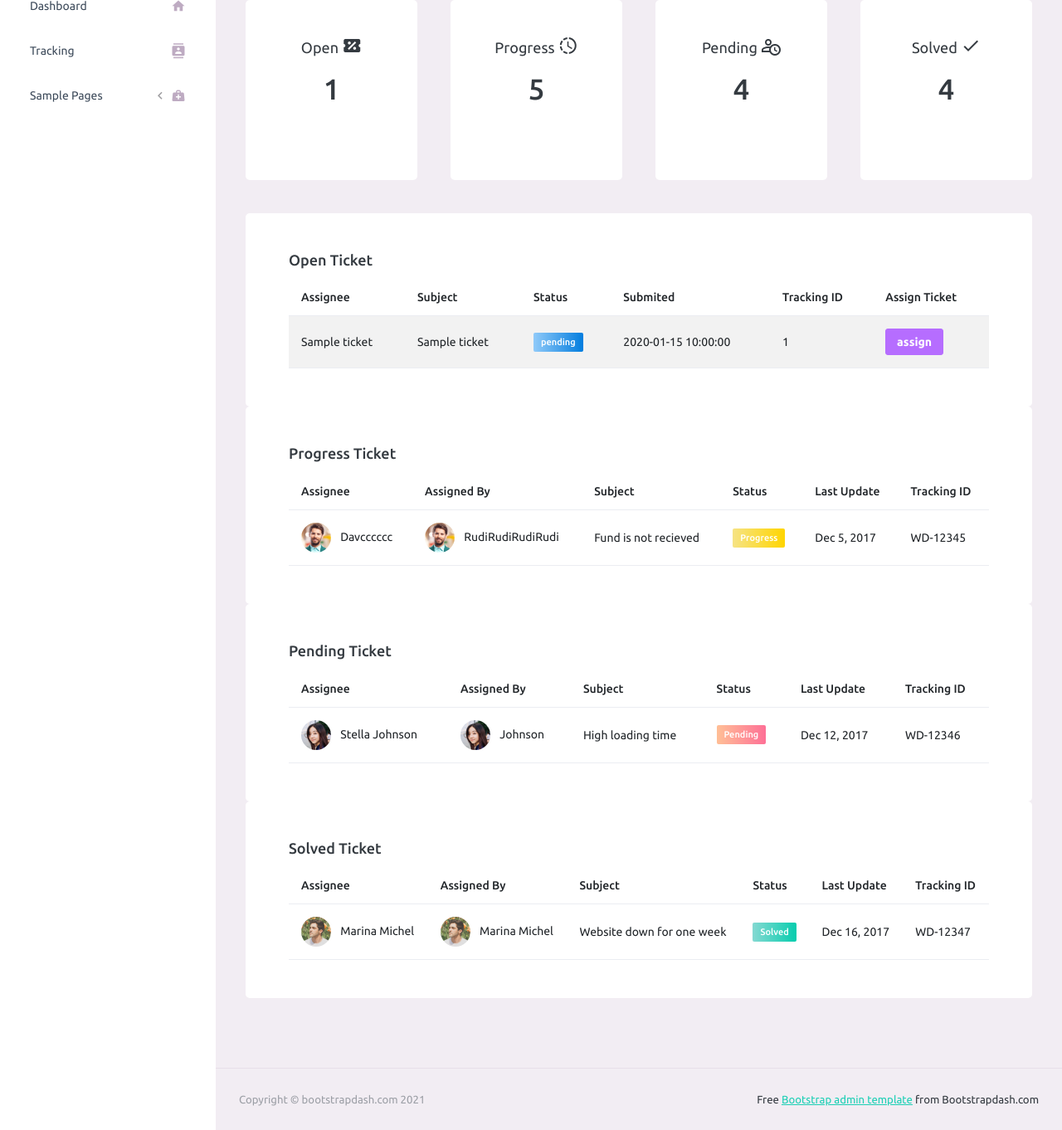
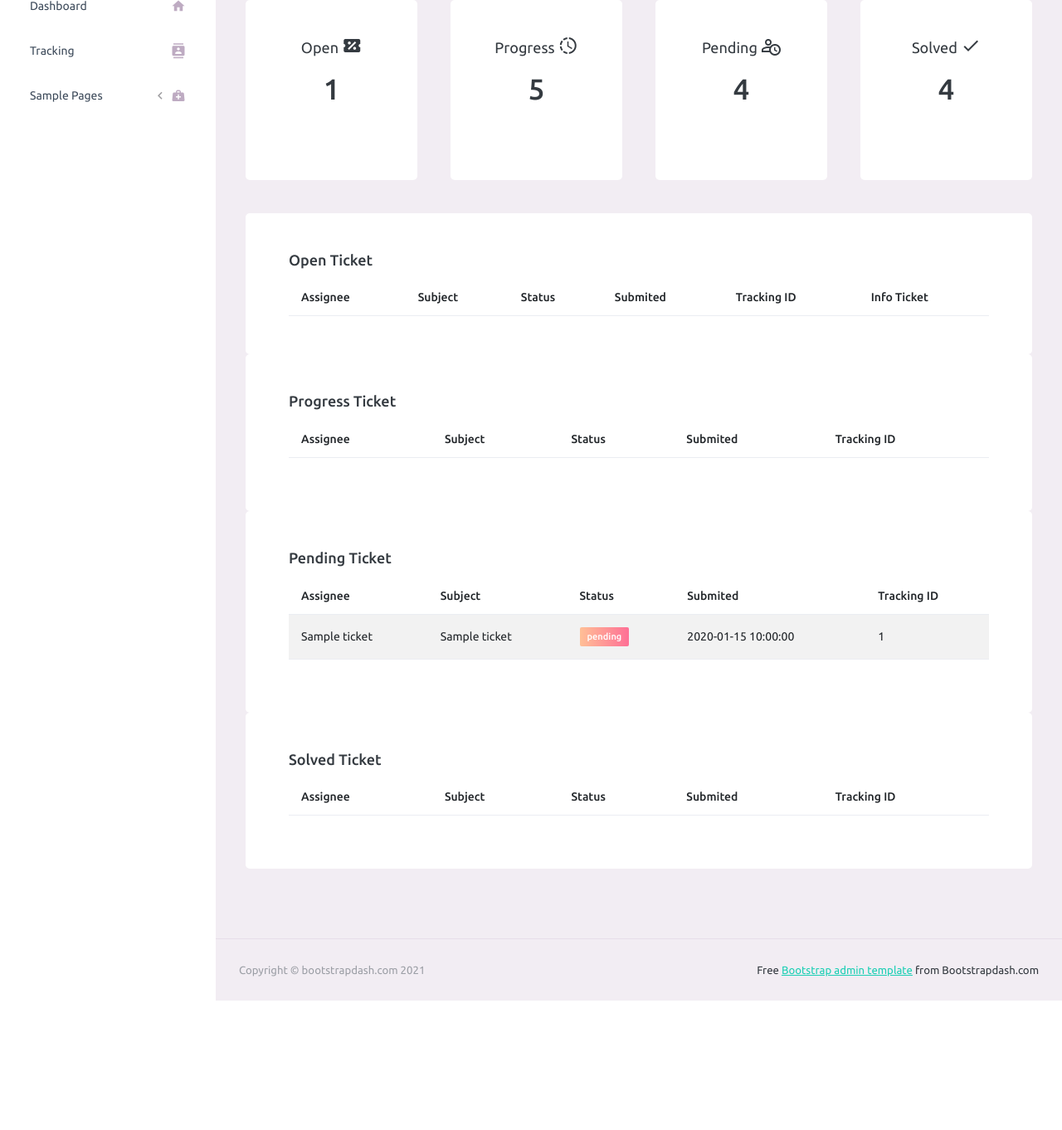
Before and after one commit to DevinFauzan/cmsdashboardbase, a Laravel app: page /detail_ticket-admin in a window 1280 px wide. Shown: the part 174-1536 px from the top of the page at 83% size. After the commit the page ends 1380 px from the top, so only its background shows below. Run offline with Laravel 8, Linux system fonts and the light colour scheme; tables that the repository leaves empty hold one stand-in row (values such as "Sample post"); lists and menus that the app fills with data are empty; some libraries are stand-ins or nearby versions.

Commit message:
add status on admin dashboard

```diff
--- a/app/Http/Controllers/TicketController.php
+++ b/app/Http/Controllers/TicketController.php
@@ -28,6 +28,7 @@
 
         // Update the ticket's name_tech with the user's name
         $ticket->update(['name_tech' => $user->name]);
+        $ticket->update(['status' => 'progress']);
 
         return redirect()->route('auth.dashboard')->with('success', 'Ticket assigned successfully');
     }
--- a/resources/views/auth/dashboard.blade.php
+++ b/resources/views/auth/dashboard.blade.php
@@ -167,11 +167,12 @@
                                         <th> Status </th>
                                         <th> Submited </th>
                                         <th> Tracking ID </th>
-                                        <th>Assign Ticket</th>
+                                        <th> Info Ticket</th>
                                     </tr>
                                 </thead>
                                 <tbody>
                                     @foreach ($ticket as $t)
+                                    @if ($t->name_tech == "")
                                         <tr>
                                             <td>
                                                 {{-- <img src="{{ asset('assets/auth/images/faces/face4.jpg') }}" class="me-2" alt="image"> --}}
@@ -186,11 +187,13 @@
                                             <td>
                                                 <button class="btn btn-primary btn-sm mdi-24px text-white"
                                                     onclick="window.location.href='{{ route('admin_ticket_detail.edit', ['id' => $t->id]) }}'">
-                                                    assign
+                                                    Info
                                                 </button>
-
                                             </td>
                                         </tr>
+                                        @else
+
+                                        @endif
                                     @endforeach
                                 </tbody>
 
@@ -200,38 +203,42 @@
                 </div>
                 <div class="card tabcontent" id="progress">
                     <div class="card-body">
-                        <h4 class="card-title">progress Ticket</h4>
+                        <h4 class="card-title">Progress Ticket</h4>
                         <div class="table-responsive">
-                            <table class="table">
+                            <table id="example" class="table table-striped" style="width:100%">
                                 <thead>
                                     <tr>
                                         <th> Assignee </th>
-                                        <th> Assigned By </th>
                                         <th> Subject </th>
                                         <th> Status </th>
-                                        <th> Last Update </th>
+                                        <th> Submited </th>
                                         <th> Tracking ID </th>
+                                        {{-- <th> Assign Ticket </th> --}}
                                     </tr>
                                 </thead>
                                 <tbody>
+                                    @foreach ($ticket as $t)
+                                        @if ($t->status === 'progress')
                                             <tr>
                                                 <td>
-                                            <img src="{{ asset('assets/auth/images/faces/face1.jpg') }}" class="me-2"
-                                                alt="image">
-                                            Davcccccc
+                                                    {{-- <img src="{{ asset('assets/auth/images/faces/face4.jpg') }}" class="me-2" alt="image"> --}}
+                                                    {{ $t->name_user }}
                                                 </td>
+                                                <td>{{ $t->subject }}</td>
                                                 <td>
-                                            <img src="{{ asset('assets/auth/images/faces/face1.jpg') }}" class="me-2"
-                                                alt="image">
-                                            RudiRudiRudiRudi
+                                                    <label class="badge badge-gradient-warning">{{ $t->status }}</label>
                                                 </td>
-                                        <td> Fund is not recieved </td>
-                                        <td>
-                                            <label class="badge badge-gradient-warning">Progress</label>
-                                        </td>
-                                        <td> Dec 5, 2017 </td>
-                                        <td> WD-12345 </td>
+                                                <td>{{ $t->created_at }}</td>
+                                                <td>{{ $t->ticket_id }}</td>
+                                                {{-- <td>
+                                                    <button class="btn btn-primary btn-sm mdi-24px text-white"
+                                                        onclick="window.location.href='{{ route('admin_ticket_detail.edit', ['id' => $t->id]) }}'">
+                                                        assign
+                                                    </button>
+                                                </td> --}}
                                             </tr>
+                                        @endif
+                                    @endforeach
                                 </tbody>
                             </table>
                         </div>
@@ -241,36 +248,40 @@
                     <div class="card-body">
                         <h4 class="card-title">Pending Ticket</h4>
                         <div class="table-responsive">
-                            <table class="table">
+                            <table id="example" class="table table-striped" style="width:100%">
                                 <thead>
                                     <tr>
                                         <th> Assignee </th>
-                                        <th> Assigned By </th>
                                         <th> Subject </th>
                                         <th> Status </th>
-                                        <th> Last Update </th>
+                                        <th> Submited </th>
                                         <th> Tracking ID </th>
+                                        {{-- <th> Assign Ticket </th> --}}
                                     </tr>
                                 </thead>
                                 <tbody>
+                                    @foreach ($ticket as $t)
+                                        @if ($t->status === 'pending')
                                             <tr>
                                                 <td>
-                                            <img src="{{ asset('assets/auth/images/faces/face2.jpg') }}" class="me-2"
-                                                alt="image">
-                                            Stella Johnson
+                                                    {{-- <img src="{{ asset('assets/auth/images/faces/face4.jpg') }}" class="me-2" alt="image"> --}}
+                                                    {{ $t->name_user }}
                                                 </td>
+                                                <td>{{ $t->subject }}</td>
                                                 <td>
-                                            <img src="{{ asset('assets/auth/images/faces/face2.jpg') }}" class="me-2"
-                                                alt="image">
-                                            Johnson
+                                                    <label class="badge badge-gradient-danger">{{ $t->status }}</label>
                                                 </td>
-                                        <td> High loading time </td>
-                                        <td>
-                                            <label class="badge badge-gradient-danger">Pending</label>
-                                        </td>
-                                        <td> Dec 12, 2017 </td>
-                                        <td> WD-12346 </td>
+                                                <td>{{ $t->created_at }}</td>
+                                                <td>{{ $t->ticket_id }}</td>
+                                                {{-- <td>
+                                                    <button class="btn btn-primary btn-sm mdi-24px text-white"
+                                                        onclick="window.location.href='{{ route('admin_ticket_detail.edit', ['id' => $t->id]) }}'">
+                                                        assign
+                                                    </button>
+                                                </td> --}}
                                             </tr>
+                                        @endif
+                                    @endforeach
                                 </tbody>
                             </table>
                         </div>
@@ -280,36 +291,40 @@
                     <div class="card-body">
                         <h4 class="card-title">Solved Ticket</h4>
                         <div class="table-responsive">
-                            <table class="table">
+                            <table id="example" class="table table-striped" style="width:100%">
                                 <thead>
                                     <tr>
                                         <th> Assignee </th>
-                                        <th> Assigned By </th>
                                         <th> Subject </th>
                                         <th> Status </th>
-                                        <th> Last Update </th>
+                                        <th> Submited </th>
                                         <th> Tracking ID </th>
+                                        {{-- <th> Assign Ticket </th> --}}
                                     </tr>
                                 </thead>
                                 <tbody>
+                                    @foreach ($ticket as $t)
+                                        @if ($t->status === 'solved')
                                             <tr>
                                                 <td>
-                                            <img src="{{ asset('assets/auth/images/faces/face3.jpg') }}" class="me-2"
-                                                alt="image">
-                                            Marina Michel
+                                                    {{-- <img src="{{ asset('assets/auth/images/faces/face4.jpg') }}" class="me-2" alt="image"> --}}
+                                                    {{ $t->name_user }}
                                                 </td>
+                                                <td>{{ $t->subject }}</td>
                                                 <td>
-                                            <img src="{{ asset('assets/auth/images/faces/face3.jpg') }}" class="me-2"
-                                                alt="image">
-                                            Marina Michel
+                                                    <label class="badge badge-gradient-success">{{ $t->status }}</label>
                                                 </td>
-                                        <td> Website down for one week </td>
-                                        <td>
-                                            <label class="badge badge-gradient-success">Solved</label>
-                                        </td>
-                                        <td> Dec 16, 2017 </td>
-                                        <td> WD-12347 </td>
+                                                <td>{{ $t->created_at }}</td>
+                                                <td>{{ $t->ticket_id }}</td>
+                                                {{-- <td>
+                                                    <button class="btn btn-primary btn-sm mdi-24px text-white"
+                                                        onclick="window.location.href='{{ route('admin_ticket_detail.edit', ['id' => $t->id]) }}'">
+                                                        assign
+                                                    </button>
+                                                </td> --}}
                                             </tr>
+                                        @endif
+                                    @endforeach
                                 </tbody>
                             </table>
                         </div>
--- a/resources/views/pages/admin/admin_ticket_detail.blade.php
+++ b/resources/views/pages/admin/admin_ticket_detail.blade.php
@@ -8,7 +8,7 @@
                     <a href="javascript:history.back()" class="page-title-icon bg-gradient-primary text-white me-2">
                         <i class="mdi mdi-arrow-left"></i>
                     </a>
-                    {{ $ticket->ticket_id }} | {{ $ticket->name_user }} | {{ $ticket-> }}
+                    {{ $ticket->ticket_id }} | {{ $ticket->name_user }} | {{ $ticket->name_tech }}
                 </h2>
             </div>
             <div class="row">
```
Lines whose indentation alone changed are shown as unchanged.
